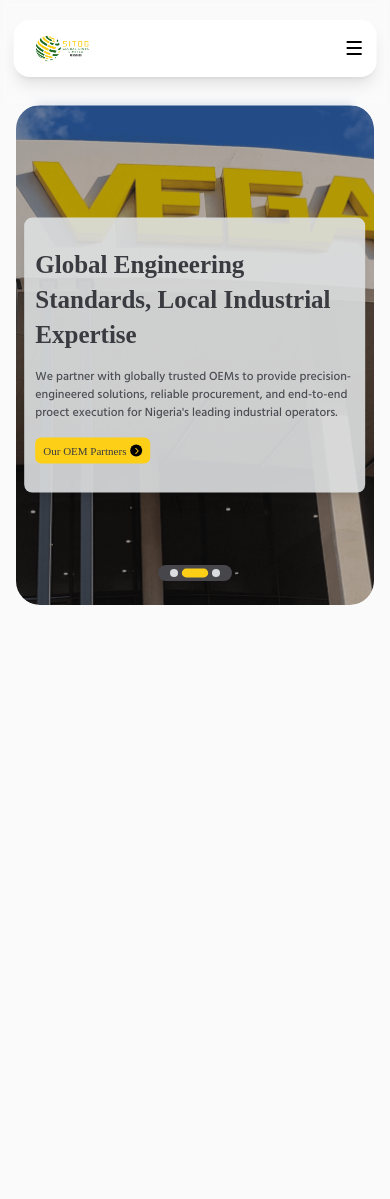
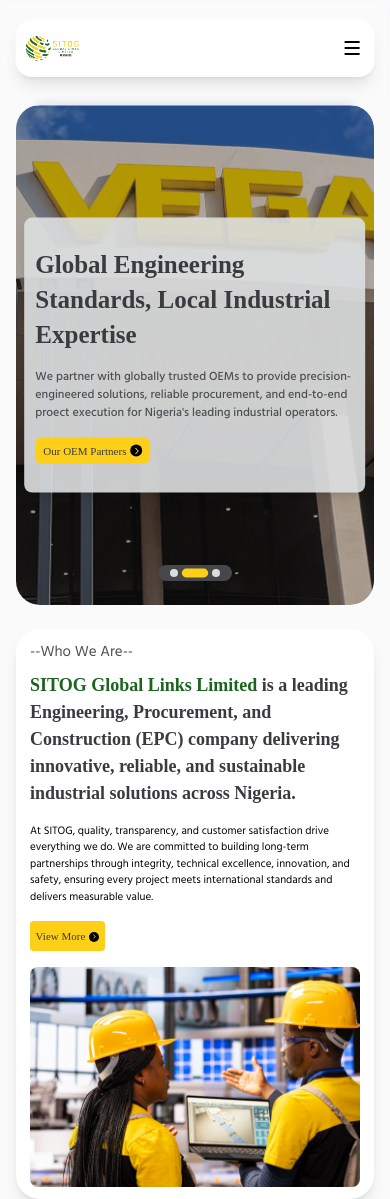
Before and after one commit to Donaldicon/SITOG, a React (Vite) app: page / in a window 390 px wide. Before the commit the page ends 844 px from the top, so only its background shows below. Built offline with nearby package versions, Linux system fonts and the light colour scheme; grey boxes are pictures that could not be loaded; a web font is replaced by a local one.

Commit message:
Who we are section complete

```diff
--- a/package.json
+++ b/package.json
@@ -15,6 +15,7 @@
     "@fortawesome/free-regular-svg-icons": "^7.2.0",
     "@fortawesome/free-solid-svg-icons": "^7.2.0",
     "@fortawesome/react-fontawesome": "^3.2.0",
+    "motion": "^12.34.2",
     "react": "^19.2.0",
     "react-dom": "^19.2.0",
     "react-router-dom": "^7.13.0"
--- a/src/components/Hero.jsx
+++ b/src/components/Hero.jsx
@@ -64,7 +64,7 @@
 
   return (
     <div
-      className="overflow-hidden hidden md:block w-full md:h-[350px] laptop:h-[450px] rounded-3xl big:h-[600px] relative">
+      className="overflow-hidden hidden md:block w-full md:h-[350px] laptop:h-[450px] xl:h-[580px] rounded-3xl big:h-[700px] relative">
       <div
         className={`flex ${
           transition ? "transition-transform duration-1000 ease-in-out" : ""
@@ -74,18 +74,18 @@
         {slides.map((slide, i) => (
           <div
             key={i}
-            className="w-full md:h-[350px] laptop:h-[450px] big:h-[600px] flex-shrink-0  relative"
+            className="w-full md:h-[350px] laptop:h-[450px] xl:h-[580px] big:h-[700px] flex-shrink-0  relative"
           >
             <img
               src={slide.img}
               alt="slide"
-              className="w-full md:h-[350px] laptop:h-[450px] big:h-[600px]  object-cover rounded-3xl"
+              className="w-full md:h-[350px] laptop:h-[450px] xl:h-[580px] big:h-[700px]  object-cover rounded-3xl"
             />
 
             <div
-            className="w-[43%] absolute top-1/2 left-[5%] -translate-y-1/2 bg-[#dddfe0]/90 px-[3%] py-[4%] rounded-lg shadow-lg">
+            className="w-[43%] absolute top-1/2 left-[3%] -translate-y-1/2 bg-[#dddfe0]/90 px-[2%] py-[4%] rounded-lg shadow-lg">
               <h1
-              className=" font-bold mb-4 md:text-[20px] lg:text-[26px] md:leading-[25px] laptop:leading-[40px] laptop:text-[33px] big:text-[40px] big:leading-[50px] text-[#3A3B40] font-halyard">
+              className=" font-bold mb-4 md:text-[20px] lg:text-[26px] md:leading-[25px] lg:leading-[33px] laptop:leading-[40px] laptop:text-[33px] big:text-[40px] big:leading-[50px] text-[#3A3B40] font-halyard">
                 {slide.header}
               </h1>
               <p
--- /dev/null
+++ b/src/components/WhoWeAre.jsx
@@ -0,0 +1,80 @@
+import { FontAwesomeIcon } from "@fortawesome/react-fontawesome";
+import { faChevronRight } from "@fortawesome/free-solid-svg-icons/faChevronRight";
+
+import whoWeAre from '../assets/whoweare/who-we-are.png'
+
+import WhoWeAreM from "./WhoWeAreM";
+
+import { motion, easeInOut } from "motion/react";
+
+const WhoWeAre = () => {
+  return (
+    <section>
+    <div
+    className='mt-9 laptop:mt-14 big:mt-16 hidden md:flex  items-start justify-between rounded-3xl shadow-lg font-hind bg-white py-5 px-[3%]'>
+
+        {/* left */}
+        <div
+        className='w-[28%] text-[#4C4E54] md:text-[15px] lg:text-[18px] laptop:text-[21px] big:text-[30px] mt-1 laptop:mt-[8px]'>
+            <motion.div
+            initial={{opacity:0, x:0}}
+            whileInView={{opacity:100, x:0}}
+            transition={{duration:2, ease:easeInOut}}
+            viewport={{once:true}}
+            >
+                --Who We Are--
+            </motion.div>
+        </div>
+
+        {/* right */}
+        <div
+        className='flex flex-col justify-end w-[70%]'>
+            <motion.div
+            initial={{opacity:0, x:30}}
+            whileInView={{opacity:100, x:0}}
+            transition={{duration:2, ease:easeInOut}}
+            viewport={{once:true}}
+            >
+                <h1
+                className='text-[#3A3B40] md:text-[18px] lg:text-[24px] md:leading-[24px] lg:leading-[32px] laptop:leading-[40px] laptop:text-[32px] big:text-[38px] big:leading-[50px] font-semibold font-halyard'><span className="text-[#1C631F]">SITOG Global Links Limited </span> is a leading Engineering, Procurement, and Construction (EPC) company delivering innovative, reliable, and sustainable industrial solutions across Nigeria.</h1>
+
+                <p
+                className='md:my-2 lg:my-3 laptop:my-4 big:my-6 md:text-[11px] lg:text-[12px] laptop:text-[16px] big:text-[22px]'>At SITOG, quality, transparency, and customer satisfaction drive everything we do. We are committed to building long-term partnerships through integrity, technical excellence, innovation, and safety, ensuring every project meets international standards and delivers measurable value.</p>
+            </motion.div>
+
+            <motion.div
+            initial={{opacity:0, x:35}}
+            whileInView={{opacity:100, x:0}}
+            transition={{duration:2, ease:easeInOut}}
+            viewport={{once:true}}
+            >
+                <button
+                className="bg-[#FDCF17] text-[#3A3B40] hover:bg-[#af8a04] transition-all duration-500 ease-in-out font-halyard w-[60px] h-[20px] lg:w-[75px] lg:h-[25px] laptop:w-[100px] laptop:h-[30px] big:w-[140px] big:h-[45px] font-medium space-x-[4px] laptop:space-x-[5px] big:space-x-[7px] rounded-[4px] laptop:rounded-[6px] md:text-[8px] lg:text-[10px] laptop:text-[13px] flex items-center justify-center big:text-[20px]">
+                    <span>View More</span>
+                    <div
+                    className=" text-[#FDCF17] bg-black  h-[10px] w-[10px] lg:w-[13px] lg:h-[13px] laptop:w-[16px] laptop:h-[16px] big:h-[20px] big:w-[20px] rounded-full flex items-center justify-center md:text-[5px] lg:text-[6px] laptop:text-[7px] big:text-[10px] mt-[1px] laptop:mt-[2px] big:mt-[3px]">
+                        <FontAwesomeIcon icon={faChevronRight}/>
+                    </div>
+                </button>
+            </motion.div>
+
+
+            <motion.div
+            initial={{opacity:0, x:40}}
+            whileInView={{opacity:100, x:0}}
+            transition={{duration:2, ease:easeInOut}}
+            viewport={{once:true}}
+            >
+                <img
+                src={whoWeAre} alt="Who we are SITOG image"
+                className="rounded-3xl md:mt-3 lg:mt-4 laptop:mt-5 big:mt-8 object-cover"/>
+            </motion.div>
+        </div>
+    </div>
+
+    <WhoWeAreM />
+    </section>
+  )
+}
+
+export default WhoWeAre
--- /dev/null
+++ b/src/components/WhoWeAreM.jsx
@@ -0,0 +1,81 @@
+import { FontAwesomeIcon } from "@fortawesome/react-fontawesome";
+import { faChevronRight } from "@fortawesome/free-solid-svg-icons/faChevronRight";
+
+import whoWeAre from '../assets/whoweare/who-we-are.png'
+
+import { motion, easeInOut } from "motion/react";
+
+const WhoWeAreM = () => {
+  return (
+    <section
+    className='mt-6 md:hidden flex flex-col items-start rounded-3xl shadow-lg font-hind bg-white py-3 px-[4%]'>
+
+
+        <div
+        className='text-[#4C4E54] text-[15px]'>
+            <motion.div
+            initial={{opacity:0, x:0}}
+            whileInView={{opacity:100, x:0}}
+            transition={{duration:2, ease:easeInOut}}
+            viewport={{once:true}}
+            >
+                --Who We Are--
+            </motion.div>
+        </div>
+
+
+        <div
+        className='flex flex-col mt-2'>
+            <motion.div
+            initial={{opacity:0, x:30}}
+            whileInView={{opacity:100, x:0}}
+            transition={{duration:2, ease:easeInOut}}
+            viewport={{once:true}}
+            >
+                <h1
+                className='text-[#3A3B40] text-[18px] leading-[27px] font-semibold font-halyard'><span className="text-[#1C631F]">SITOG Global Links Limited </span>  is a leading Engineering, Procurement, and Construction (EPC) company delivering innovative, reliable, and sustainable industrial solutions across Nigeria.</h1>
+            </motion.div>
+
+            <motion.div
+            initial={{opacity:0, x:-30}}
+            whileInView={{opacity:100, x:0}}
+            transition={{duration:2, ease:easeInOut}}
+            viewport={{once:true}}
+            >
+                <p
+                className='my-4 text-[11px]'>At SITOG, quality, transparency, and customer satisfaction drive everything we do. We are committed to building long-term partnerships through integrity, technical excellence, innovation, and safety, ensuring every project meets international standards and delivers measurable value.</p>
+            </motion.div>
+
+            <motion.div
+            initial={{opacity:0, x:0}}
+            whileInView={{opacity:100, x:0}}
+            transition={{duration:2, ease:easeInOut}}
+            viewport={{once:true}}
+            >
+                <button
+                className="bg-[#FDCF17] text-[#3A3B40] hover:bg-[#af8a04] transition-all duration-500 ease-in-out font-halyard w-[75px] h-[30px] font-medium space-x-[4px] rounded-[4px] text-[11px] flex items-center justify-center">
+                    <span>View More</span>
+                    <div
+                    className=" text-[#FDCF17] bg-black  h-[10px] w-[10px]  rounded-full flex items-center justify-center text-[5px] mt-[1px] laptop:mt-[2px] big:mt-[3px]">
+                        <FontAwesomeIcon icon={faChevronRight}/>
+                    </div>
+                </button>
+            </motion.div>
+
+
+            <motion.div
+            initial={{opacity:0, x:40}}
+            whileInView={{opacity:100, x:0}}
+            transition={{duration:2, ease:easeInOut}}
+            viewport={{once:true}}
+            >
+                <img
+                src={whoWeAre} alt="Who we are SITOG image"
+                className="rounded-lg mt-4 h-[220px] phone:h-[300px] object-cover w-full"/>
+            </motion.div>
+        </div>
+    </section>
+  )
+}
+
+export default WhoWeAreM
--- a/src/layout/NavbarM.jsx
+++ b/src/layout/NavbarM.jsx
@@ -58,7 +58,7 @@
       : 'h-[122px]' } `}  > </div>
 
       <div
-      className={`fixed  z-[100] w-[93%] big:w-[72%] left-1/2 -translate-x-1/2 flex items-center justify-between text-[13px] py-3 px-[4%] bg-white transition-all border-transparent duration-500 top-[20px] ${
+      className={`fixed  z-[100] w-[92%] big:w-[72%] left-1/2 -translate-x-1/2 flex items-center justify-between text-[13px] py-3 px-[1%] bg-white transition-all border-transparent duration-500 top-[20px] ${
         isOpen ? 'rounded-t-2xl' : 'rounded-2xl'
       }
     ${
--- a/src/pages/Home.jsx
+++ b/src/pages/Home.jsx
@@ -1,11 +1,13 @@
 import Hero from "../components/Hero"
 import HeroM from "../components/HeroM"
+import WhoWeAre from "../components/WhoWeAre"
 
 const Home = () => {
   return (
   <div className='px-[4%] big:px-[15%] mt-[105px] laptop:mt-[130px] big:mt-[175px]'>
     <Hero />
     <HeroM />
+    <WhoWeAre />
   </div>
   )
 }
--- a/tailwind.config.js
+++ b/tailwind.config.js
@@ -22,9 +22,11 @@
     },
 
     screens: {
+      'phone': '420px',
       'md': '768px',
       'lg': '1024px',
       'laptop': '1180px',
+      'xl': '1580px',
       'big': '2000px',
     }
   },
```
Also changed, not shown: src/assets/whoweare/who-we-are.png (added), 1 other file (tests, documents, lock files or other folders).
